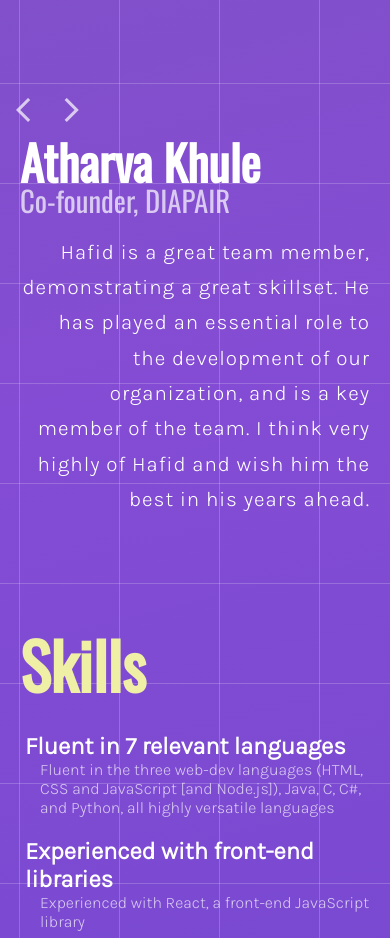
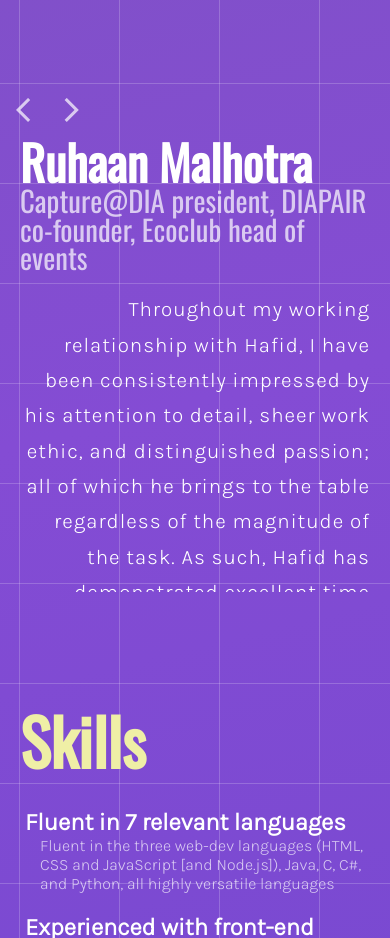
Before and after one commit to hafideledath/hafid-portfolio, a React (Create React App) app: page / in a window 390 px wide. Shown: the part 1240-2178 px from the top of the page. Built offline with nearby package versions, Linux system fonts and the light colour scheme.

Commit message:
Added a testimonial

```diff
--- a/src/App.css
+++ b/src/App.css
@@ -143,9 +143,13 @@
 
 .testimonial {
     position: relative;
-    height: 350px;
     width: 50rem;
     margin: 0 auto 100px;
+}
+
+.testimonial p {
+    height: 300px;
+    overflow-y: auto;
 }
 
 .testimonial h3, .testimonial p {
@@ -216,7 +220,6 @@
 
     .testimonial {
         width: 700px;
-        height: 400px;
     }
 }
 
@@ -241,7 +244,6 @@
 
     .testimonial {
         width: 670px;
-        height: 360px;
     }
 
     .testimonial h2 {
@@ -277,7 +279,6 @@
 
     .testimonial {
         width: 520px;
-        height: 330px;
     }
 
     .testimonial h2 {
@@ -321,7 +322,6 @@
 
     .testimonial {
         width: 350px;
-        height: 430px;
     }
 }
 
@@ -357,7 +357,6 @@
 
     .testimonial {
         width: 320px;
-        height: 320px;
     }
 
     .testimonial .arrow {
--- a/src/App.js
+++ b/src/App.js
@@ -14,9 +14,14 @@
 
 const testimonials = [
   {
+    name: "Ruhaan Malhotra",
+    description: "Capture@DIA president, DIAPAIR co-founder, Ecoclub head of events",
+    content: "Throughout my working relationship with Hafid, I have been consistently impressed by his attention to detail, sheer work ethic, and distinguished passion; all of which he brings to the table regardless of the magnitude of the task. As such, Hafid has demonstrated excellent time management and digital design tropes, cultivating his knowledge through applications, whilst educating the rest of the DIAPAIR team through insightful anecdotes. I truly recommend Hafid as a staple of any initiative, and do wish him the best in his future endeavours."
+  },
+  {
     name: "Atharva Khule",
-    description: "Co-founder, DIAPAIR",
-    content: "Hafid is a great team member, demonstrating a great skillset. He has played an essential role to the development of our organization, and is a key member of the team. I think very highly of Hafid and wish him the best in his years ahead."
+    description: "DIAPAIR co-founder",
+    content: "Hafid is a great team member, demonstrating a great skillset. Amongst which, his fullstack development skills are to be noted. He has played an essential role to the development of our ogranization, and is a key member of the team. He is able to accurately comprehend requests from us as non-developers, which, from experience is probably the hardest part. Understanding is something that is quintessential to a developer and hafid embodies this nature. As a Developer, Hafid also requires Critical Thinking skills, and time-management, which he has demonstrated in his time with us. He is able to develop a website that we thought would be quite challenging. He utilizes his skillset in an efficient manner allowing for highly intricate and systematically organized websites, which look highly professional. Furthermore, Hafid is able to develop not only the frontend, but also the backend of a complex website, which is very challenging for one person. I think very highly of Hafid and wish him the best in his years ahead."
   },
   {
     name: "Fadil Eledath",
```
